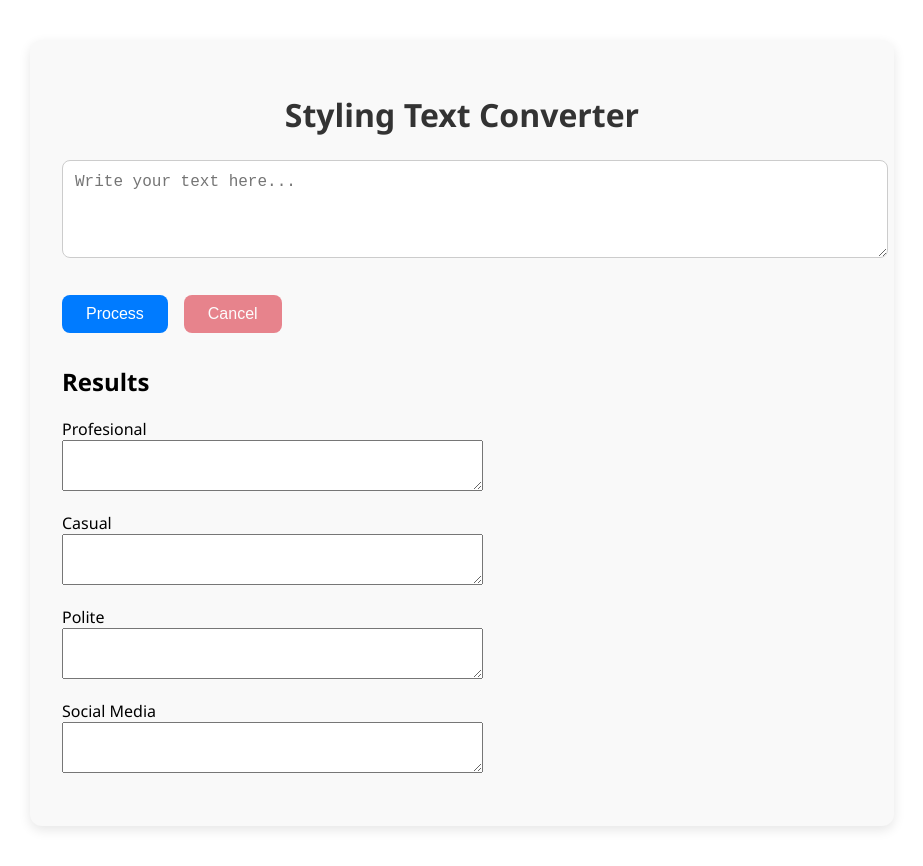
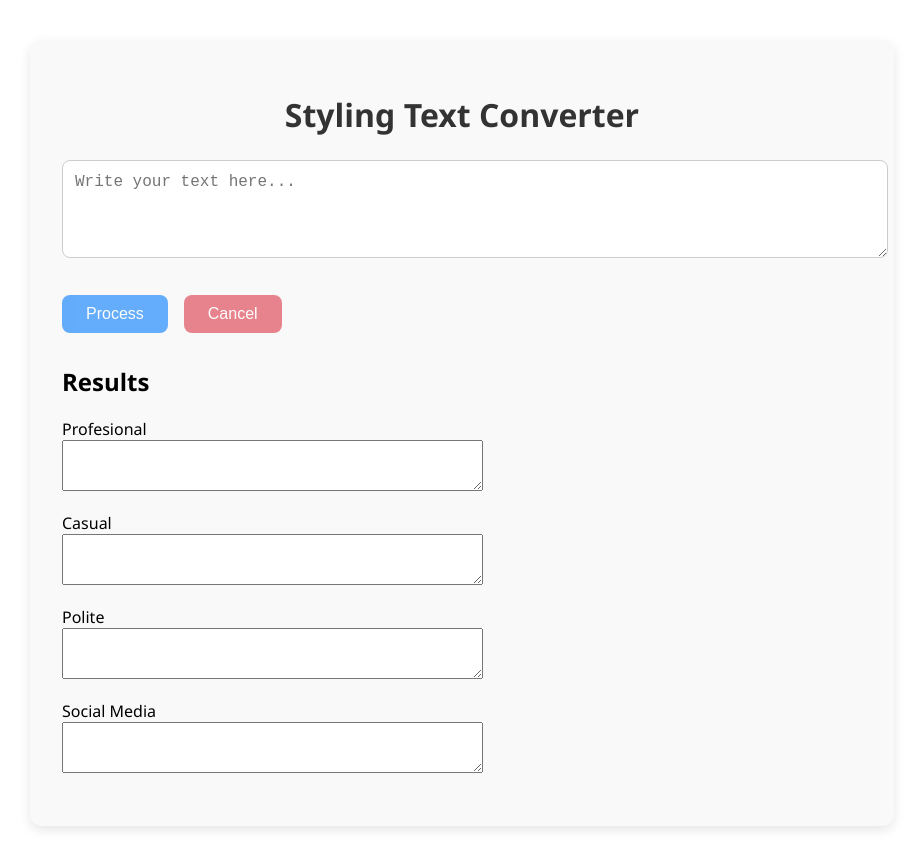
Before and after one commit to JuanSeMzl/testAI, a React (Create React App) app in the folder frontend/: page / in a window 1280 px wide. Shown: the whole page, without its empty margins (178-1101 px from the left). Built offline with nearby package versions, Linux system fonts and the light colour scheme.

Commit message:
Fixed logic with empty tests

```diff
--- a/frontend/src/App.js
+++ b/frontend/src/App.js
@@ -43,7 +43,8 @@ function App() {
 
     try {
       // for local development, please use http://127.0.0.1:8000/process-message
-      const response = await fetch('https://testai-pv4q.onrender.com/process-message', {
+      //const response = await fetch('https://testai-pv4q.onrender.com/process-message', {
+      const response = await fetch('http://127.0.0.1:8000/process-message', {
         method: 'POST',
         headers: {
           'Content-Type': 'application/json'
@@ -124,7 +125,12 @@ function App() {
       <h1 style={styles.title}>Styling Text Converter</h1>
 
       <InputSection inputText={inputText} setInputText={setInputText} />
-      <Buttons isLoading={isLoading} onSubmit={handleSubmit} onCancel={handleCancel} />
+      <Buttons
+        isLoading={isLoading}
+        onSubmit={handleSubmit}
+        onCancel={handleCancel}
+        inputText={inputText}
+      />
       <ResultSection result={result} isTyping={isTyping} />
     </div>
   );
--- a/frontend/src/components/Buttons.js
+++ b/frontend/src/components/Buttons.js
@@ -1,16 +1,18 @@
 import React from 'react';
 import { styles } from '../styles/styles';
 
-function Buttons({ isLoading, onSubmit, onCancel }) {
+function Buttons({ isLoading, onSubmit, onCancel, inputText }) {
+  const isDisabled = isLoading || inputText.trim() === '';
+
   return (
     <div style={styles.buttonGroup}>
       <button
         onClick={onSubmit}
-        disabled={isLoading}
+        disabled={isDisabled}
         style={{
           ...styles.button,
           ...styles.sendButton,
-          opacity: isLoading ? 0.6 : 1
+          opacity: isDisabled ? 0.6 : 1
         }}
       >
         {isLoading ? 'Processing...' : 'Process'}
@@ -30,5 +32,4 @@ function Buttons({ isLoading, onSubmit, onCancel }) {
     </div>
   );
 }
-
 export default Buttons;
```
